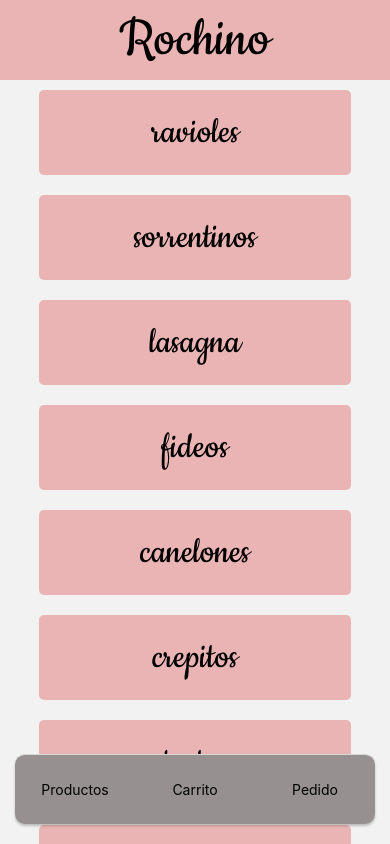
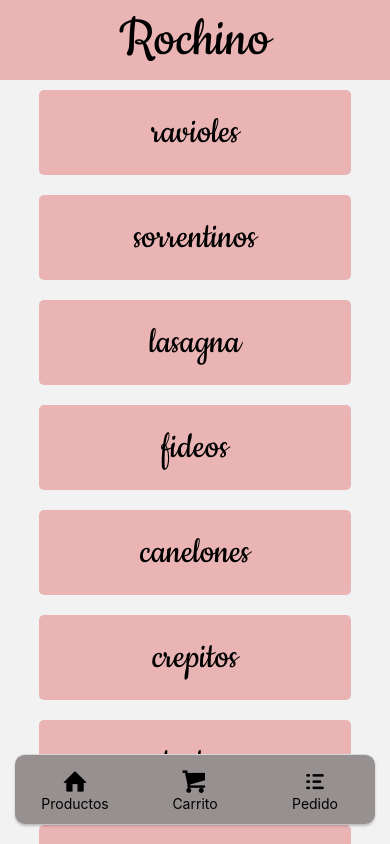
Before and after one commit to BlondaKill/lmwebapp, a React Native app: screen /ShopStack in a window 390 px wide. Built offline with nearby package versions, Linux system fonts and the light colour scheme.

Commit message:
icons names

```diff
--- a/src/components/TabBarIcon.js
+++ b/src/components/TabBarIcon.js
@@ -1,9 +1,13 @@
 import { StyleSheet, Text, View } from 'react-native'
-import React from 'react'
+import { Entypo} from '@expo/vector-icons'
 
-const TabBarIcon = ({title}) => {
+
+
+const TabBarIcon = ({title, nameIcon}) => {
   return (
-    <View>
+    <View style={styles.container}>
+      <Entypo name={nameIcon} size={25} color="black"/>
+
       <Text>{title}</Text>
     </View>
   )
@@ -11,4 +15,16 @@ const TabBarIcon = ({title}) => {
 
 export default TabBarIcon
 
-const styles = StyleSheet.create({})
+const styles = StyleSheet.create({
+    container: {
+        alignItems: 'center'
+    },
+    text: {
+        color: "black",
+        textAlign: "center",
+        fontSize:15,
+        fontWeight: "bold"
+    }
+
+
+})
--- a/src/navigation/MainNavigator.js
+++ b/src/navigation/MainNavigator.js
@@ -26,7 +26,7 @@ const MainNavigator = () => {
                 name='ShopStack'
                 component={ShopStack}
                 options= {{
-                    tabBarIcon: () => <TabBarIcon title= "Productos"/>
+                    tabBarIcon: () => <TabBarIcon title= "Productos" nameIcon="home"/>
                 }}
                 />
 
@@ -34,7 +34,7 @@ const MainNavigator = () => {
                 name='CartStack'
                 component={CartStack}
                 options= {{
-                    tabBarIcon: () => <TabBarIcon title= "Carrito"/>
+                    tabBarIcon: () => <TabBarIcon title= "Carrito" nameIcon="shopping-cart"/>
                 }}
                 />
 
@@ -43,7 +43,7 @@ const MainNavigator = () => {
                 name='OrdersStack'
                 component={OrdersStack}
                 options= {{
-                    tabBarIcon: () => <TabBarIcon title= "Pedido"/>
+                    tabBarIcon: () => <TabBarIcon title= "Pedido" nameIcon="list"/>
                 }}
                 />
 
```
